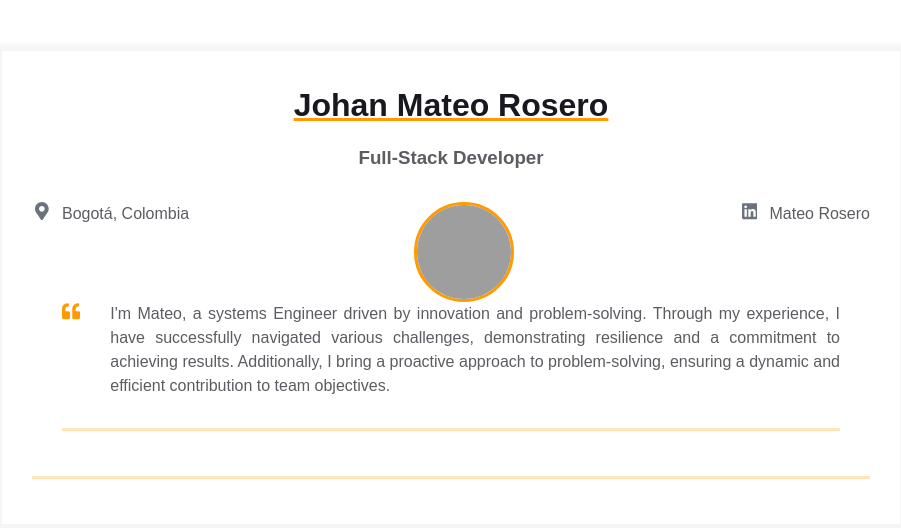
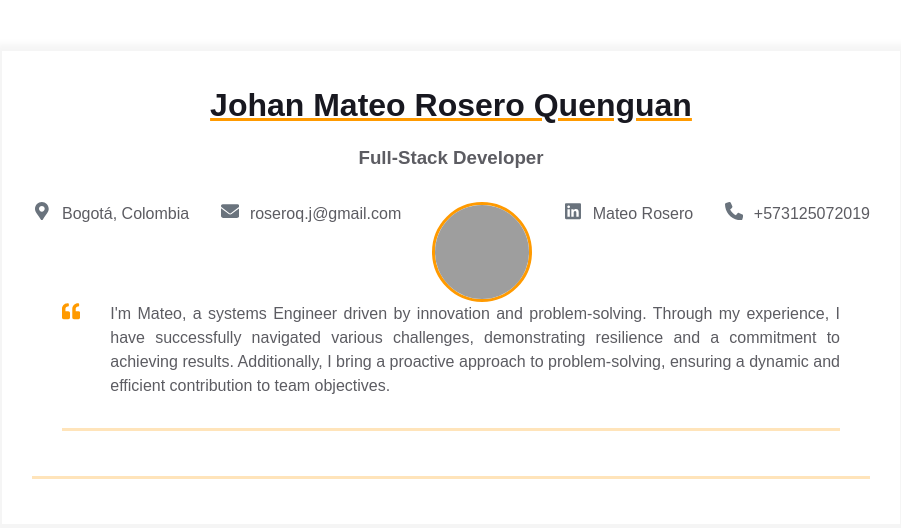
Before and after one commit to Kenwuan4/homepage, a plain HTML site: page index.html in a window 1280 px wide. Shown: the whole page, without its empty margins (189-1090 px from the left). Drawn offline with Linux system fonts and the light colour scheme; grey boxes are pictures that could not be loaded.

Commit message:
added new info to contact section

```diff
--- a/index.html
+++ b/index.html
@@ -12,12 +12,13 @@
         <div class="resume">
             <div class="container">
                 <div class="resume__block">
-                    <h1 class="contact-info__header">Johan Mateo Rosero </h1>
+                    <h1 class="contact-info__header">Johan Mateo Rosero Quenguan </h1>
                     <h3 class="contact-info__sub-header">Full-Stack Developer</h3>
 
                     <div class="contact_info_container fh">
                         <div class="contact-info__block">
-                            <a href="" rel="author" class="contact-info__item">
+                            <a href="https://colombia.travel/es/encanto/descubre-el-santuario-de-las-lajas-una-maravilla-en-medio-de-la"
+                                rel="author" class="contact-info__item" target="_blank">
                                 <div class="contact-info__item-icon-wrapper">
                                     <svg class="contact-info__item-icon" xmlns="http://www.w3.org/2000/svg"
                                         viewBox="0 0 384 512">
@@ -28,6 +29,21 @@
                                     </svg>
                                 </div>
                                 <span>Bogotá, Colombia</span>
+                            </a>
+
+                        </div>
+
+                        <div class="contact-info__block">
+                            <a href="https://colombia.travel/es/encanto/descubre-el-santuario-de-las-lajas-una-maravilla-en-medio-de-la"
+                                rel="author" class="contact-info__item" target="_blank">
+                                <div class="contact-info__item-icon-wrapper">
+                                    <svg class="contact-info__item-icon" xmlns="http://www.w3.org/2000/svg"
+                                        viewBox="0 0 512 512"><!--!Font Awesome Free 6.5.2 by @fontawesome - https://fontawesome.com License - https://fontawesome.com/license/free Copyright 2024 Fonticons, Inc.-->
+                                        <path
+                                            d="M48 64C21.5 64 0 85.5 0 112c0 15.1 7.1 29.3 19.2 38.4L236.8 313.6c11.4 8.5 27 8.5 38.4 0L492.8 150.4c12.1-9.1 19.2-23.3 19.2-38.4c0-26.5-21.5-48-48-48H48zM0 176V384c0 35.3 28.7 64 64 64H448c35.3 0 64-28.7 64-64V176L294.4 339.2c-22.8 17.1-54 17.1-76.8 0L0 176z" />
+                                    </svg>
+                                </div>
+                                <span>roseroq.j@gmail.com</span>
                             </a>
 
                         </div>
@@ -53,6 +69,21 @@
                                 </div>
                                 <span>Mateo Rosero</span>
                             </a>
+                        </div>
+
+                        <div class="contact-info__block">
+                            <a href="https://colombia.travel/es/encanto/descubre-el-santuario-de-las-lajas-una-maravilla-en-medio-de-la"
+                                rel="author" class="contact-info__item" target="_blank">
+                                <div class="contact-info__item-icon-wrapper">
+                                    <svg class="contact-info__item-icon" xmlns="http://www.w3.org/2000/svg"
+                                        viewBox="0 0 512 512"><!--!Font Awesome Free 6.5.2 by @fontawesome - https://fontawesome.com License - https://fontawesome.com/license/free Copyright 2024 Fonticons, Inc.-->
+                                        <path
+                                            d="M164.9 24.6c-7.7-18.6-28-28.5-47.4-23.2l-88 24C12.1 30.2 0 46 0 64C0 311.4 200.6 512 448 512c18 0 33.8-12.1 38.6-29.5l24-88c5.3-19.4-4.6-39.7-23.2-47.4l-96-40c-16.3-6.8-35.2-2.1-46.3 11.6L304.7 368C234.3 334.7 177.3 277.7 144 207.3L193.3 167c13.7-11.2 18.4-30 11.6-46.3l-40-96z" />
+                                    </svg>
+                                </div>
+                                <span>+573125072019</span>
+                            </a>
+
                         </div>
                     </div>
                     <div class="container">
```
